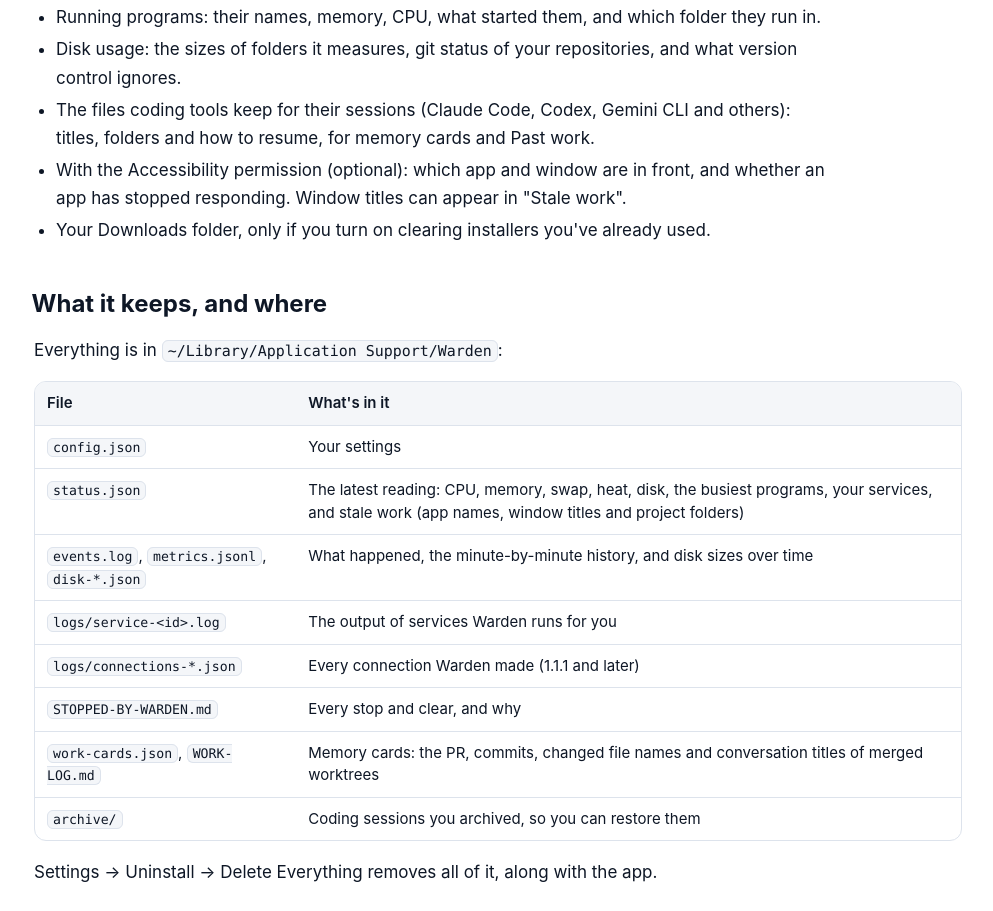
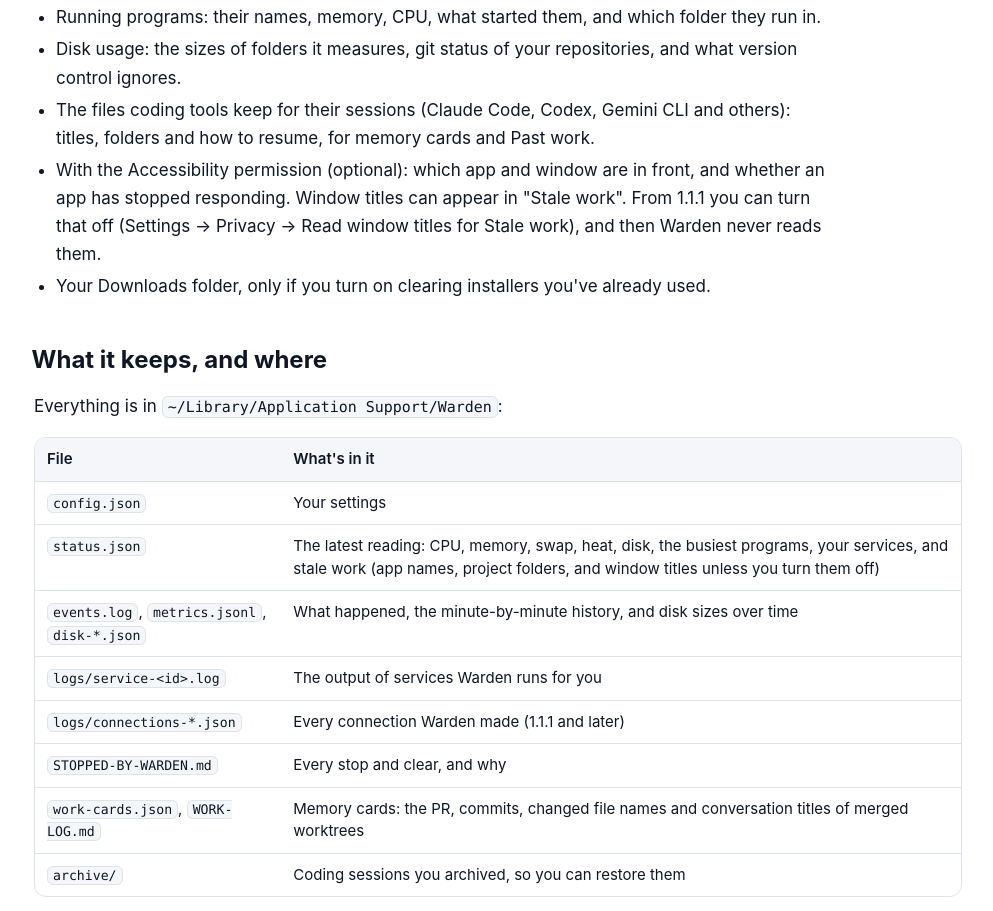
Before and after one commit to rajnishh/istari-ai, a plain HTML site: page site/warden/privacy/index.html in a window 1280 px wide. Shown: the part 2211-3122 px from the top of the page, without its empty margins (142-1135 px from the left). Drawn offline with Linux system fonts and the light colour scheme.

Commit message:
Warden privacy page: the window-titles switch (1.1.1)
Rebuilt from MockMateAI main after rajnishh/MockMateAI#283: Warden reads
window titles for Stale work unless you turn that off in Settings → Privacy.

Co-Authored-By: Claude Opus 5.5 <noreply@anthropic.com>

```diff
--- a/site/warden/privacy/index.html
+++ b/site/warden/privacy/index.html
@@ -81,12 +81,12 @@ blockquote{margin:16px 0;padding:4px 16px;border-left:3px solid var(--pc);color:
 <ul><li><strong>No outside code that phones home.</strong> It has no analytics, telemetry, crash-reporting or ad code. The only outside code in it is <a href="https://sparkle-project.org" rel="noopener">Sparkle</a>, the open-source update framework many Mac apps use.</li><li><strong>Sparkle&#39;s system profile is off.</strong> Sparkle can send the Mac&#39;s model, macOS version and CPU type with each update check, but only when an app turns that on (<code>SUEnableSystemProfiling</code> in its Info.plist). Warden doesn&#39;t, and a test checks that it never does.</li><li><strong>Nothing it reads is ever sent:</strong> file and folder names, program names, window titles, coding sessions, logs and settings all stay on your Mac.</li><li><strong>It sends no crash reports itself.</strong> macOS can send crash reports to Apple for any app, if you allowed that in System Settings → Privacy &amp; Security → Analytics &amp; Improvements. That&#39;s a macOS setting, not Warden&#39;s.</li><li><strong>No account, sign-in or licence check.</strong></li><li><strong>Nothing is sold or shared.</strong> We have nothing to sell: Warden collects nothing.</li></ul>
 <h2 id="what-warden-reads-on-your-mac"><a class="anchor" href="#what-warden-reads-on-your-mac" aria-hidden="true" tabindex="-1">#</a>What Warden reads on your Mac</h2>
 <p>It needs these to do its job, and none of it leaves the Mac:</p>
-<ul><li>Running programs: their names, memory, CPU, what started them, and which folder they run in.</li><li>Disk usage: the sizes of folders it measures, git status of your repositories, and what version control ignores.</li><li>The files coding tools keep for their sessions (Claude Code, Codex, Gemini CLI and others): titles, folders and how to resume, for memory cards and Past work.</li><li>With the Accessibility permission (optional): which app and window are in front, and whether an app has stopped responding. Window titles can appear in &quot;Stale work&quot;.</li><li>Your Downloads folder, only if you turn on clearing installers you&#39;ve already used.</li></ul>
+<ul><li>Running programs: their names, memory, CPU, what started them, and which folder they run in.</li><li>Disk usage: the sizes of folders it measures, git status of your repositories, and what version control ignores.</li><li>The files coding tools keep for their sessions (Claude Code, Codex, Gemini CLI and others): titles, folders and how to resume, for memory cards and Past work.</li><li>With the Accessibility permission (optional): which app and window are in front, and whether an app has stopped responding. Window titles can appear in &quot;Stale work&quot;. From 1.1.1 you can turn that off (Settings → Privacy → Read window titles for Stale work), and then Warden never reads them.</li><li>Your Downloads folder, only if you turn on clearing installers you&#39;ve already used.</li></ul>
 <h2 id="what-it-keeps-and-where"><a class="anchor" href="#what-it-keeps-and-where" aria-hidden="true" tabindex="-1">#</a>What it keeps, and where</h2>
 <p>Everything is in <code>~/Library/Application Support/Warden</code>:</p>
 <div class="table-wrap" tabindex="0"><table><thead><tr><th scope="col">File</th><th scope="col">What&#39;s in it</th></tr></thead><tbody>
 <tr id="configjson"><td><code>config.json</code></td><td>Your settings</td></tr>
-<tr id="statusjson"><td><code>status.json</code></td><td>The latest reading: CPU, memory, swap, heat, disk, the busiest programs, your services, and stale work (app names, window titles and project folders)</td></tr>
+<tr id="statusjson"><td><code>status.json</code></td><td>The latest reading: CPU, memory, swap, heat, disk, the busiest programs, your services, and stale work (app names, project folders, and window titles unless you turn them off)</td></tr>
 <tr><td><code>events.log</code>, <code>metrics.jsonl</code>, <code>disk-*.json</code></td><td>What happened, the minute-by-minute history, and disk sizes over time</td></tr>
 <tr id="logsservice-idlog"><td><code>logs/service-&lt;id&gt;.log</code></td><td>The output of services Warden runs for you</td></tr>
 <tr id="logsconnections-json"><td><code>logs/connections-*.json</code></td><td>Every connection Warden made (1.1.1 and later)</td></tr>
```
